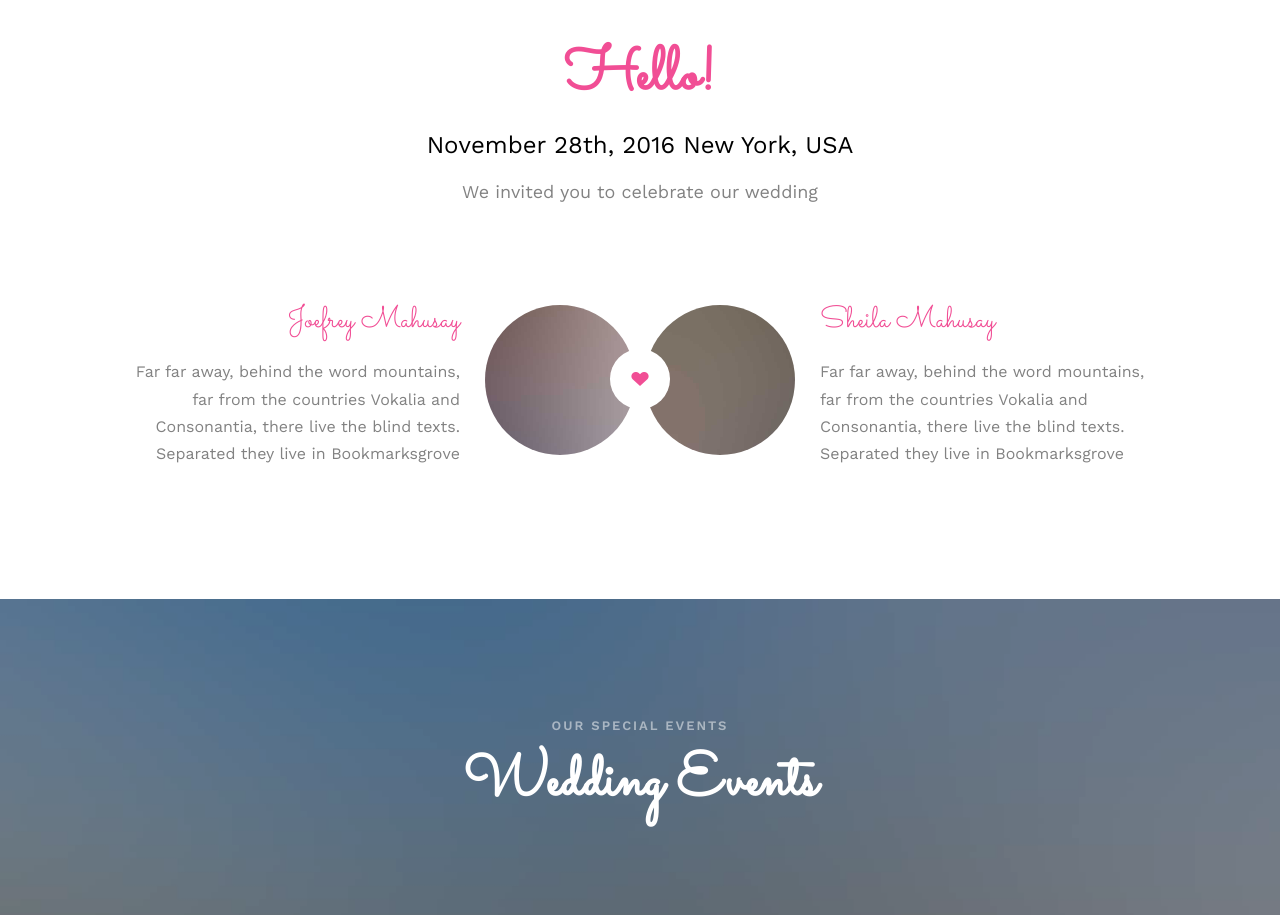
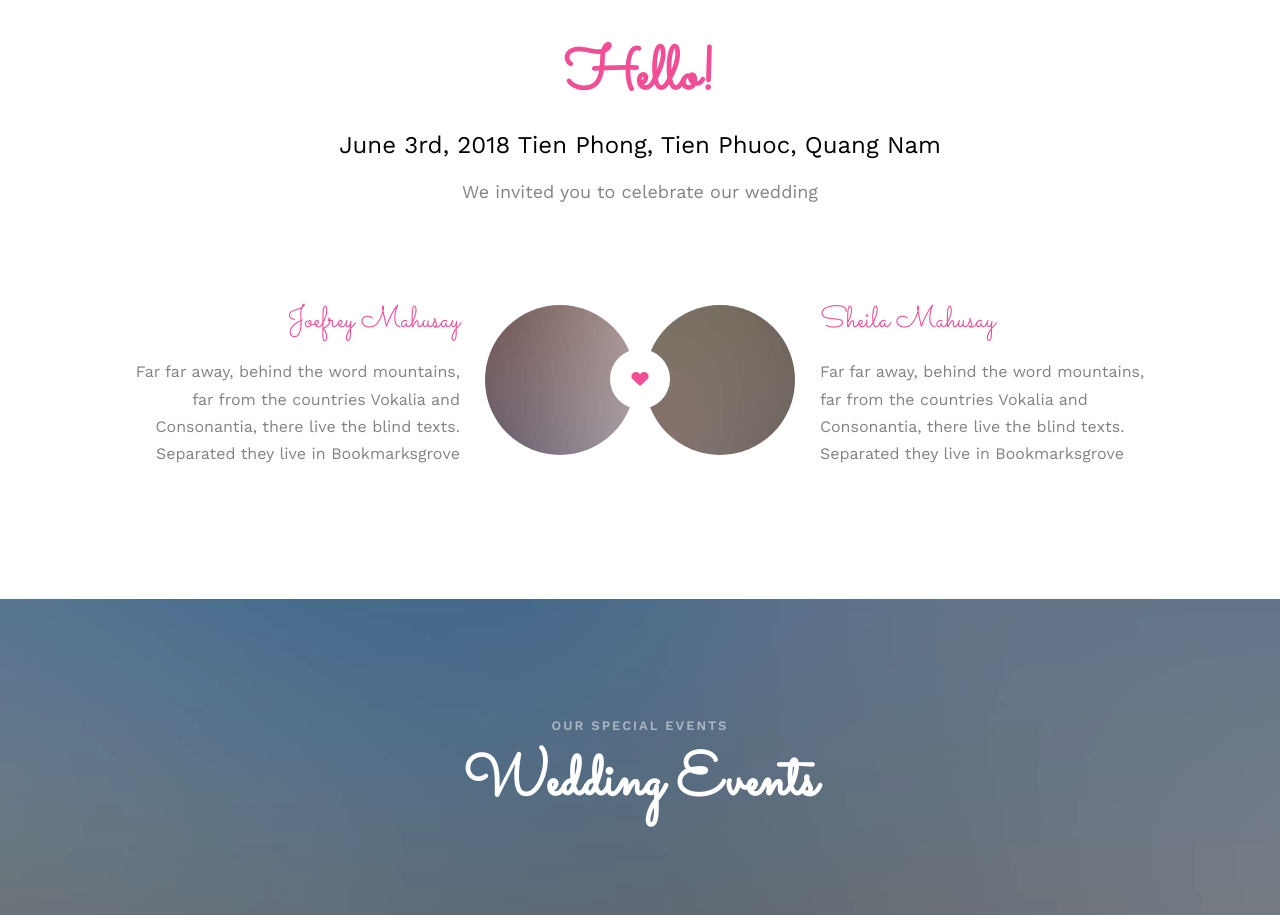
Before and after one commit to tuyenvquang/tuyenvquang.github.io, a plain HTML site: page index.html in a window 1280 px wide. Shown: the part 980-1895 px from the top of the page. Drawn offline with nearby package versions, Linux system fonts and the light colour scheme; files whose address does not match are found by name.

Commit message:
Update index.html

```diff
--- a/index.html
+++ b/index.html
@@ -129,7 +129,7 @@
 			<div class="row">
 				<div class="col-md-8 col-md-offset-2 text-center fh5co-heading animate-box">
 					<h2>Hello!</h2>
-					<h3>November 28th, 2016 New York, USA</h3>
+					<h3>June 3rd, 2018 Tien Phong, Tien Phuoc, Quang Nam</h3>
 					<p>We invited you to celebrate our wedding</p>
 				</div>
 			</div>
```
